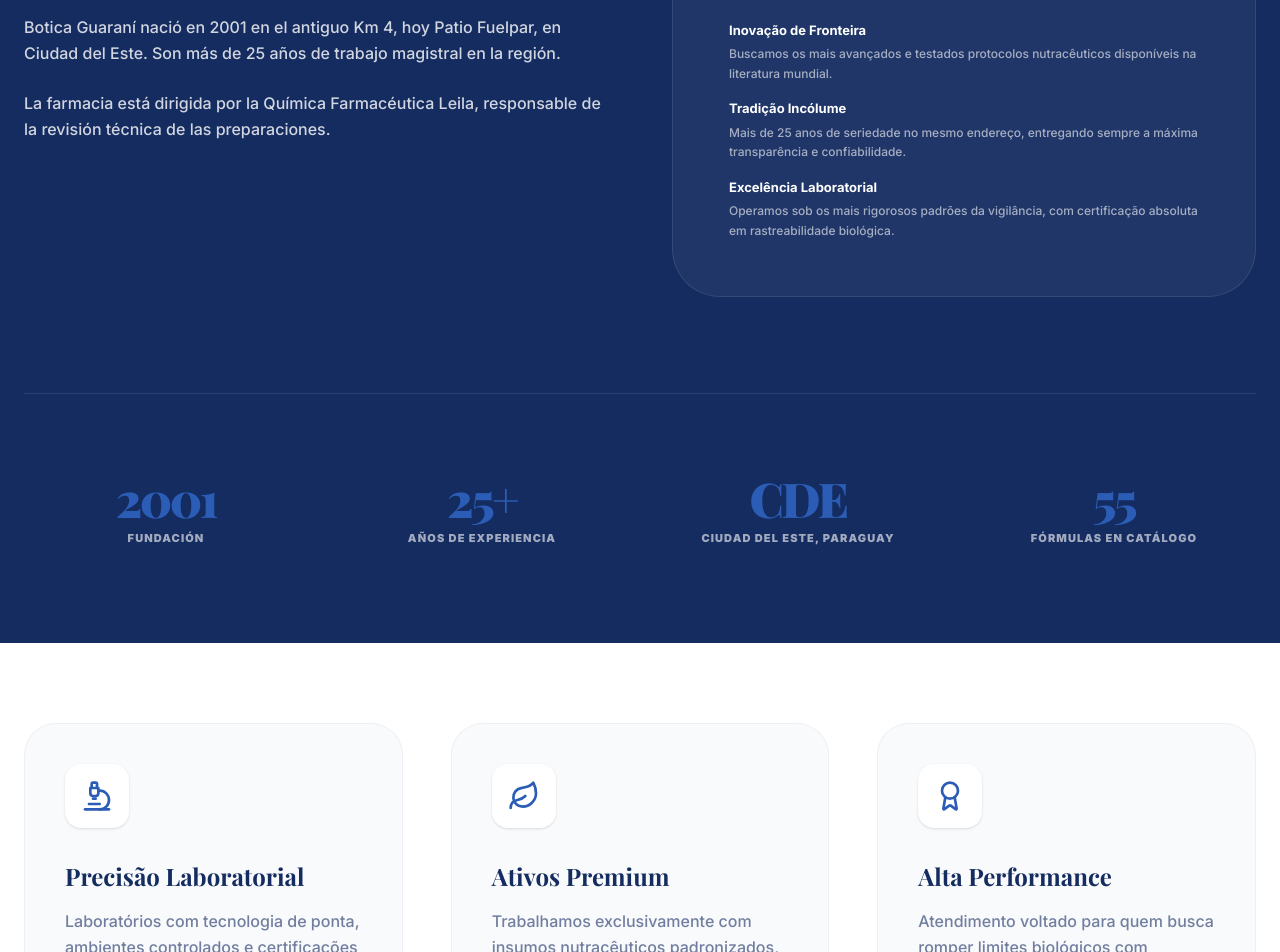
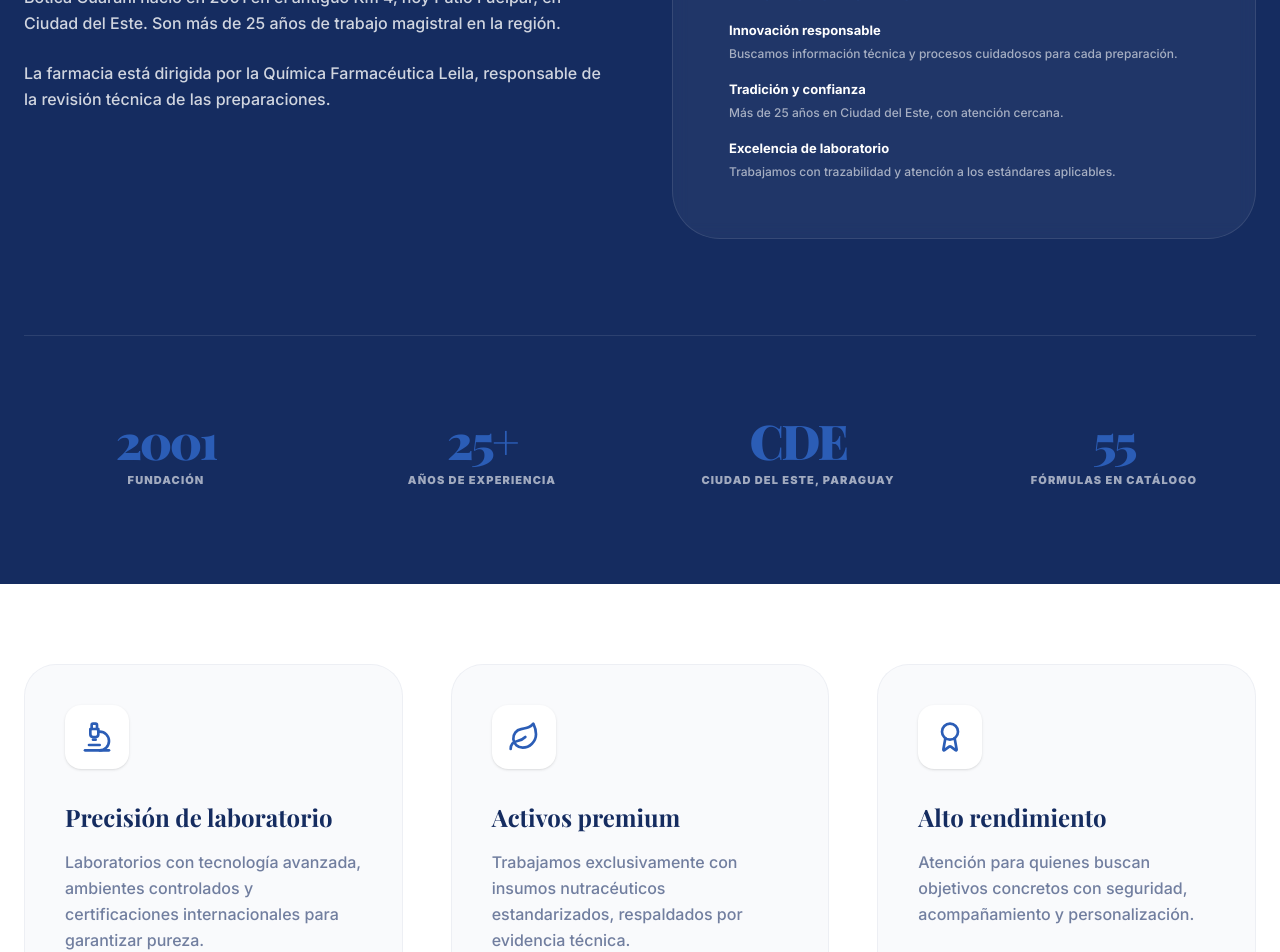
Before and after one commit to igordscode/botica-plataform-v3, a React (Vite) app: page /sobre in a window 1280 px wide. Shown: the part 1080-2032 px from the top of the page. Built offline with nearby package versions, Linux system fonts and the light colour scheme; no server answers; a web font is replaced by a local one.

Commit message:
fix: localizar filosofia da página sobre

```diff
--- a/src/pages/About.tsx
+++ b/src/pages/About.tsx
@@ -62,11 +62,15 @@
                 <div className="pt-8 border-t border-white/10">
                   <h4 className="text-sm font-black uppercase tracking-widest text-[#2B5DB6] mb-4">{language === 'pt' ? 'Valores essenciais' : 'Valores esenciales'}</h4>
                   <ul className="space-y-4">
-                    {[
+                    {(language === 'pt' ? [
                       { title: 'Inovação de Fronteira', desc: 'Buscamos os mais avançados e testados protocolos nutracêuticos disponíveis na literatura mundial.' },
                       { title: 'Tradição Incólume', desc: 'Mais de 25 anos de seriedade no mesmo endereço, entregando sempre a máxima transparência e confiabilidade.' },
                       { title: 'Excelência Laboratorial', desc: 'Operamos sob os mais rigorosos padrões da vigilância, com certificação absoluta em rastreabilidade biológica.' }
-                    ].map((val, idx) => (
+                    ] : [
+                      { title: 'Innovación responsable', desc: 'Buscamos información técnica y procesos cuidadosos para cada preparación.' },
+                      { title: 'Tradición y confianza', desc: 'Más de 25 años en Ciudad del Este, con atención cercana.' },
+                      { title: 'Excelencia de laboratorio', desc: 'Trabajamos con trazabilidad y atención a los estándares aplicables.' }
+                    ]).map((val, idx) => (
                       <li key={idx} className="flex flex-col gap-1">
                         <span className="font-bold text-white text-[13px]">{val.title}</span>
                         <span className="text-white/60 text-[12px] font-medium leading-relaxed">{val.desc}</span>
@@ -101,7 +105,7 @@
       <section className="py-20 bg-white">
         <div className="max-w-7xl mx-auto px-6">
           <div className="grid md:grid-cols-3 gap-12">
-            {[
+            {(language === 'pt' ? [
               {
                 icon: <Microscope size={32} />,
                 title: "Precisão Laboratorial",
@@ -117,7 +121,23 @@
                 title: "Alta Performance",
                 desc: "Atendimento voltado para quem busca romper limites biológicos com segurança, acompanhamento e personalização profunda."
               }
-            ].map((item, i) => (
+            ] : [
+              {
+                icon: <Microscope size={32} />,
+                title: "Precisión de laboratorio",
+                desc: "Laboratorios con tecnología avanzada, ambientes controlados y certificaciones internacionales para garantizar pureza."
+              },
+              {
+                icon: <Leaf size={32} />,
+                title: "Activos premium",
+                desc: "Trabajamos exclusivamente con insumos nutracéuticos estandarizados, respaldados por evidencia técnica."
+              },
+              {
+                icon: <Award size={32} />,
+                title: "Alto rendimiento",
+                desc: "Atención para quienes buscan objetivos concretos con seguridad, acompañamiento y personalización."
+              }
+            ]).map((item, i) => (
               <div key={i} className="p-10 rounded-[2rem] bg-[#F3F6FA]/50 hover:bg-[#F3F6FA] transition-all border border-[#152C60]/5">
                 <div className="w-16 h-16 bg-white text-[#2B5DB6] rounded-2xl flex items-center justify-center mb-8 shadow-sm">
                   {item.icon}
```
